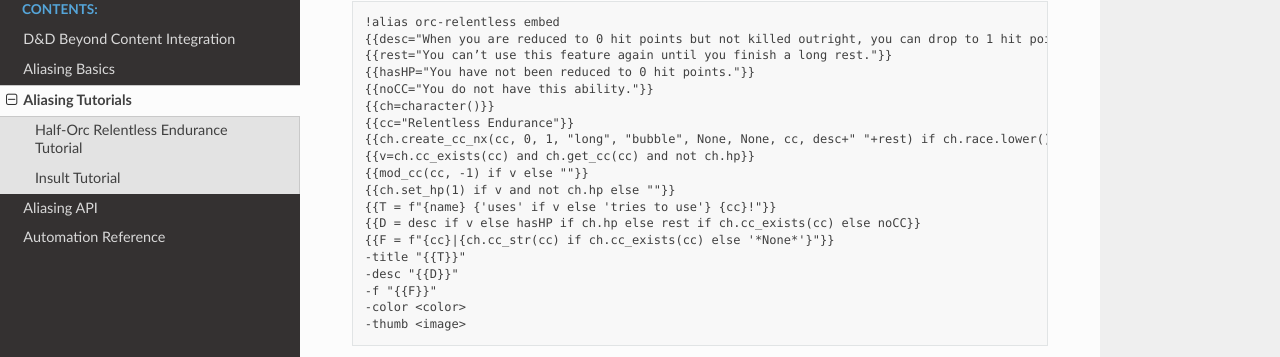
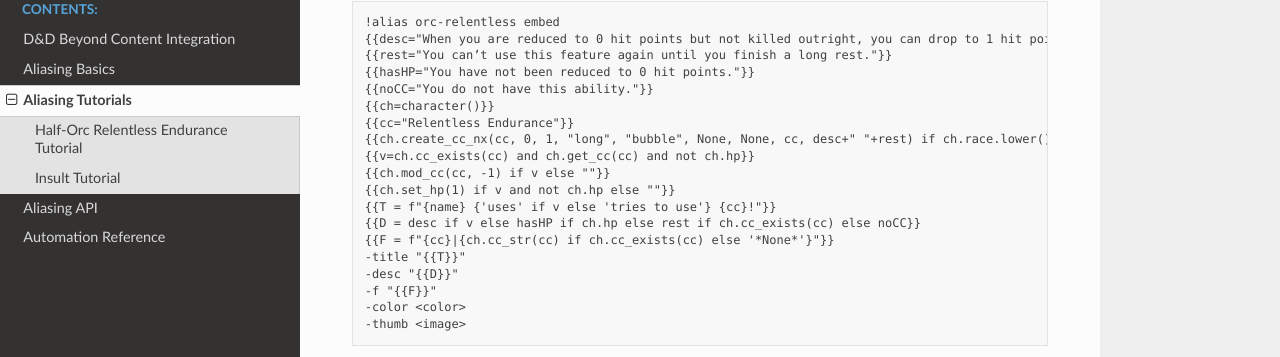
Before and after one commit to avrae/avrae, a Sphinx documentation site: the page built from docs/aliasing/aliasing_tut.rst, in a window 1280 px wide and 900 px high, scrolled down 2184 px. Shown: the part 245-602 px from the top of the window. Built offline with Sphinx 7.4.7 and the Read the Docs theme 2.0.0, drawn with Linux system fonts in a browser that asks for light colours.

Commit message:
Update aliasing_tut.rst

```diff
--- a/docs/aliasing/aliasing_tut.rst
+++ b/docs/aliasing/aliasing_tut.rst
@@ -118,7 +118,7 @@ The end result is:
   {{cc="Relentless Endurance"}}
   {{ch.create_cc_nx(cc, 0, 1, "long", "bubble", None, None, cc, desc+" "+rest) if ch.race.lower() == "half-orc" else ""}}
   {{v=ch.cc_exists(cc) and ch.get_cc(cc) and not ch.hp}}
-  {{mod_cc(cc, -1) if v else ""}}
+  {{ch.mod_cc(cc, -1) if v else ""}}
   {{ch.set_hp(1) if v and not ch.hp else ""}}
   {{T = f"{name} {'uses' if v else 'tries to use'} {cc}!"}}
   {{D = desc if v else hasHP if ch.hp else rest if ch.cc_exists(cc) else noCC}}
```
